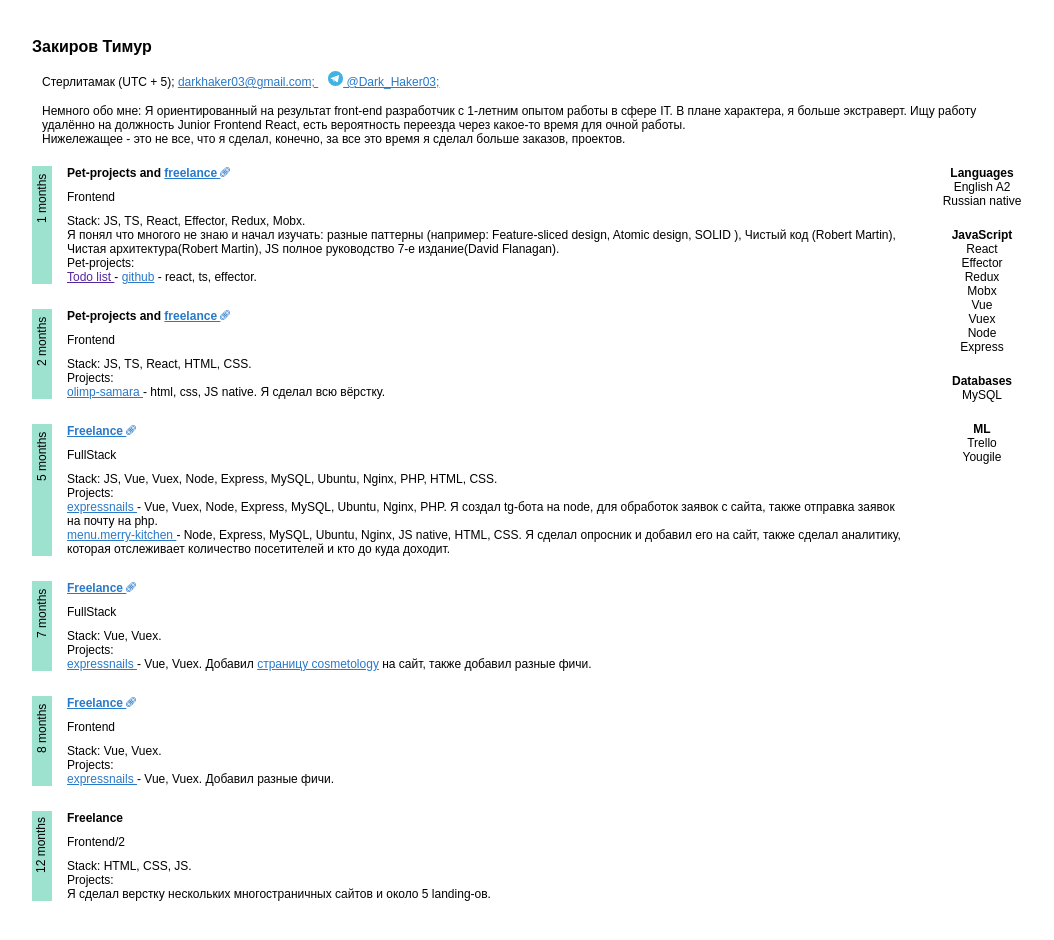
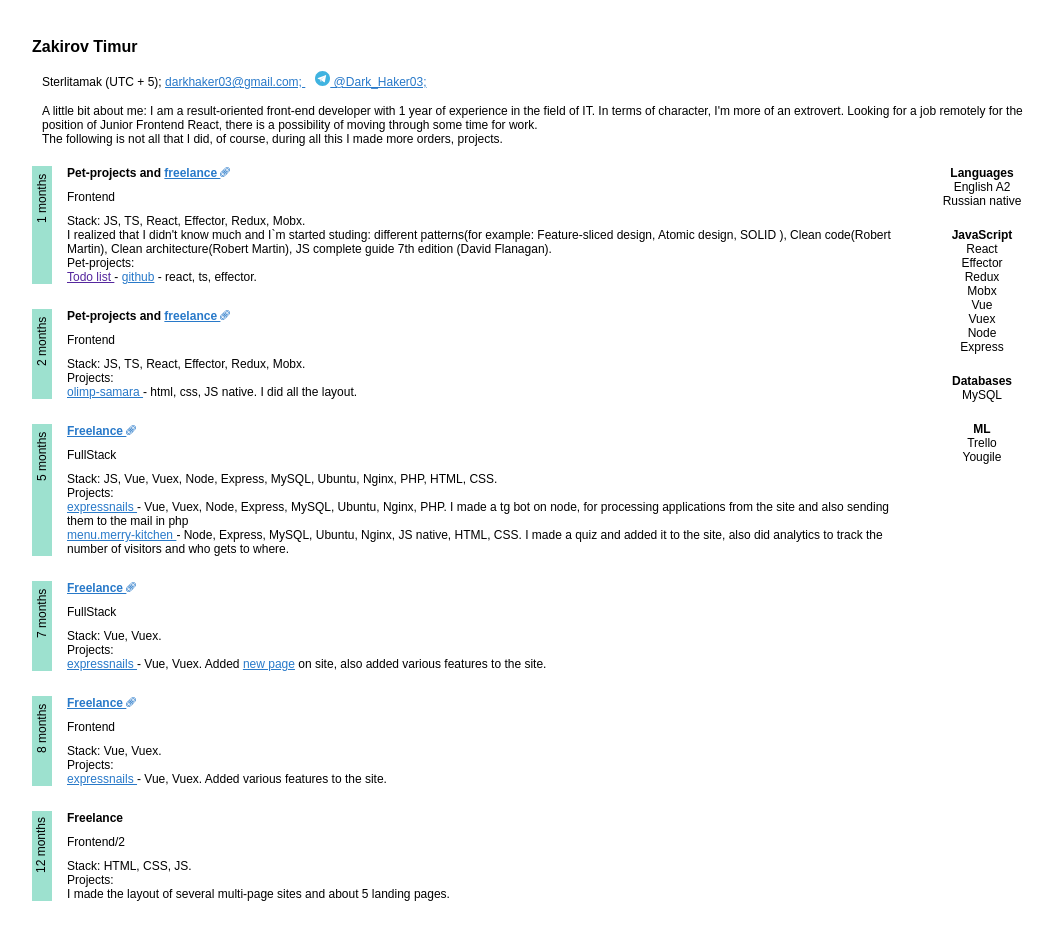
Before and after one commit to DarkHaker03/resume, a plain HTML site: page index.html in a window 1280 px wide. Shown: the whole page, without its empty margins (108-1162 px from the left). Drawn offline with Linux system fonts and the light colour scheme.

Commit message:
Update index.html

```diff
--- a/index.html
+++ b/index.html
@@ -12,12 +12,12 @@
 <body>
 	<div class="wrapper">
 		<div class="name">
-			Закиров Тимур
+			Zakirov Timur
 		</div>
 		<div style="margin: 0 0 20px 10px;">
 			<div class="sub-name">
 				<span class="place-live">
-					Стерлитамак (UTC + 5);
+					Sterlitamak (UTC + 5);
 				</span>
 				<a target="_blank" href="mailto:darkhaker03@gmail.com;" style="margin-right: 10px;">
 					darkhaker03@gmail.com;
@@ -28,12 +28,14 @@
 				</a>
 			</div>
 			<div class="about-me">
-				Немного обо мне: Я ориентированный на результат front-end разработчик с 1-летним опытом работы в сфере
-				IT. В плане характера, я больше экстраверт. Ищу работу удалённо на должность Junior Frontend React, есть
-				вероятность переезда через
-				какое-то время для очной работы.
+				A little bit about me: I am a result-oriented front-end developer with 1 year of experience in the field
+				of
+				IT. In terms of character, I'm more of an extrovert. Looking for a job remotely for the position of
+				Junior Frontend React, there is a possibility
+				of moving through
+				some time for work.
 				<br>
-				Нижележащее - это не все, что я сделал, конечно, за все это время я сделал больше заказов, проектов.
+				The following is not all that I did, of course, during all this I made more orders, projects.
 			</div>
 		</div>
 		<div style="display: flex;justify-content: space-between;">
@@ -55,9 +57,10 @@
 						<div class="jobs-info">
 							Stack: JS, TS, React, Effector, Redux, Mobx.
 							<div>
-								Я понял что многого не знаю и начал изучать: разные паттерны (например: Feature-sliced
-								design, Atomic design, SOLID ), Чистый код (Robert Martin), Чистая архитектура(Robert
-								Martin), JS полное руководство 7-е издание(David Flanagan).
+								I realized that I didn't know much and I`m started studing: different patterns(for
+								example: Feature-sliced design, Atomic design, SOLID ), Clean
+								code(Robert Martin), Сlean architecture(Robert Martin), JS complete guide 7th edition
+								(David Flanagan).
 							</div>
 							<div>
 								Pet-projects:
@@ -88,7 +91,7 @@
 							Frontend
 						</div>
 						<div class="jobs-info">
-							Stack: JS, TS, React, HTML, CSS.
+							Stack: JS, TS, React, Effector, Redux, Mobx.
 							<br>
 							Projects:
 							<br>
@@ -96,7 +99,7 @@
 								<a href="https://olimp-samara.ru/" target="_blank">
 									olimp-samara
 								</a>
-								- html, css, JS native. Я сделал всю вёрстку.
+								- html, css, JS native. I did all the layout.
 							</div>
 						</div>
 					</div>
@@ -124,16 +127,14 @@
 							<a href="https://www.expressnails.ru/" target="_blank">
 								expressnails
 							</a>
-							- Vue, Vuex, Node, Express, MySQL, Ubuntu, Nginx, PHP. Я создал tg-бота на node, для
-							обработок заявок с сайта, также отправка заявок на почту на php.
+							- Vue, Vuex, Node, Express, MySQL, Ubuntu, Nginx, PHP. I made a tg bot on node, for
+							processing applications from the site and also sending them to the mail in php
 							<br>
 							<a href="https://menu.merry-kitchen.com/?popup=true" target="_blank">
 								menu.merry-kitchen
 							</a>
-							- Node, Express, MySQL, Ubuntu, Nginx, JS native, HTML, CSS. Я сделал опросник и добавил его
-							на
-							сайт, также сделал аналитику, которая отслеживает количество посетителей и кто до куда
-							доходит.
+							- Node, Express, MySQL, Ubuntu, Nginx, JS native, HTML, CSS. I made a quiz and added it to
+							the site, also did analytics to track the number of visitors and who gets to where.
 						</div>
 					</div>
 				</div>
@@ -160,10 +161,9 @@
 							<a href="https://www.expressnails.ru/" target="_blank">
 								expressnails
 							</a>
-							- Vue, Vuex. Добавил <a target="_blank"
-								href="https://www.expressnails.ru/cosmetology/public/">страницу
-								cosmetology</a>
-							на сайт, также добавил разные фичи.
+							- Vue, Vuex. Added <a target="_blank"
+								href="https://www.expressnails.ru/cosmetology/public/">new page</a> on
+							site, also added various features to the site.
 						</div>
 					</div>
 				</div>
@@ -190,7 +190,7 @@
 							<a href="https://www.expressnails.ru/" target="_blank">
 								expressnails
 							</a>
-							- Vue, Vuex. Добавил разные фичи.
+							- Vue, Vuex. Added various features to the site.
 						</div>
 					</div>
 				</div>
@@ -212,7 +212,7 @@
 							<br>
 							Projects:
 							<br>
-							Я сделал верстку нескольких многостраничных сайтов и около 5 landing-ов.
+							I made the layout of several multi-page sites and about 5 landing pages.
 						</div>
 					</div>
 				</div>
```
